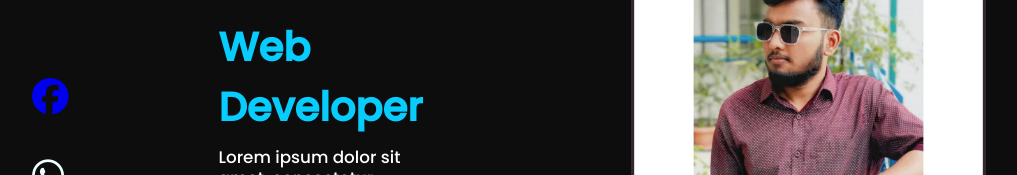
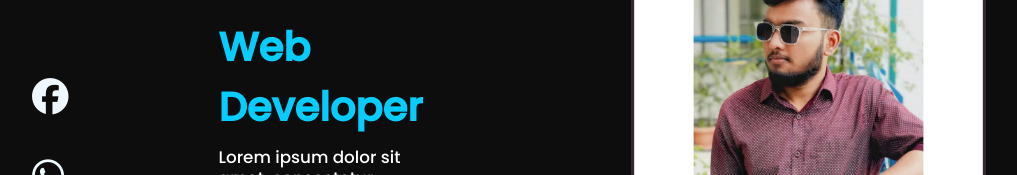
Before and after one commit to Re1354/myportfolio.github.io, a plain HTML site: page index.html in a window 1280 px wide. Shown: the part 354-529 px from the top of the page, without its empty margins (63-1080 px from the left). Drawn offline with Linux system fonts and the light colour scheme.

Commit message:
Update style.css

```diff
--- a/style.css
+++ b/style.css
@@ -390,3 +390,6 @@ textarea {
 hr {
   box-shadow: 0px 0 16px 1px #05abe0;
 }
+.fbid{
+  color:aliceblue;
+}
```
